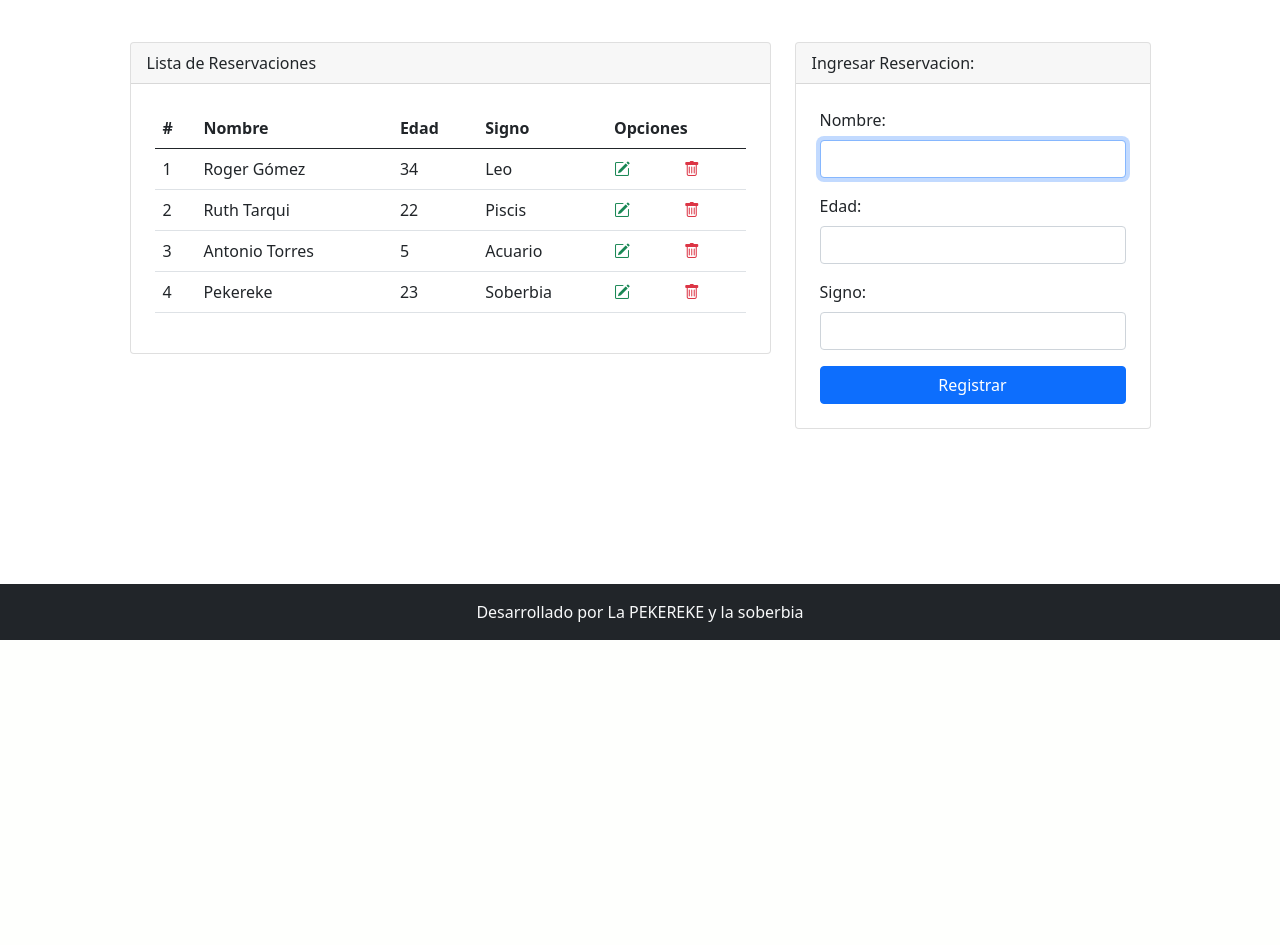
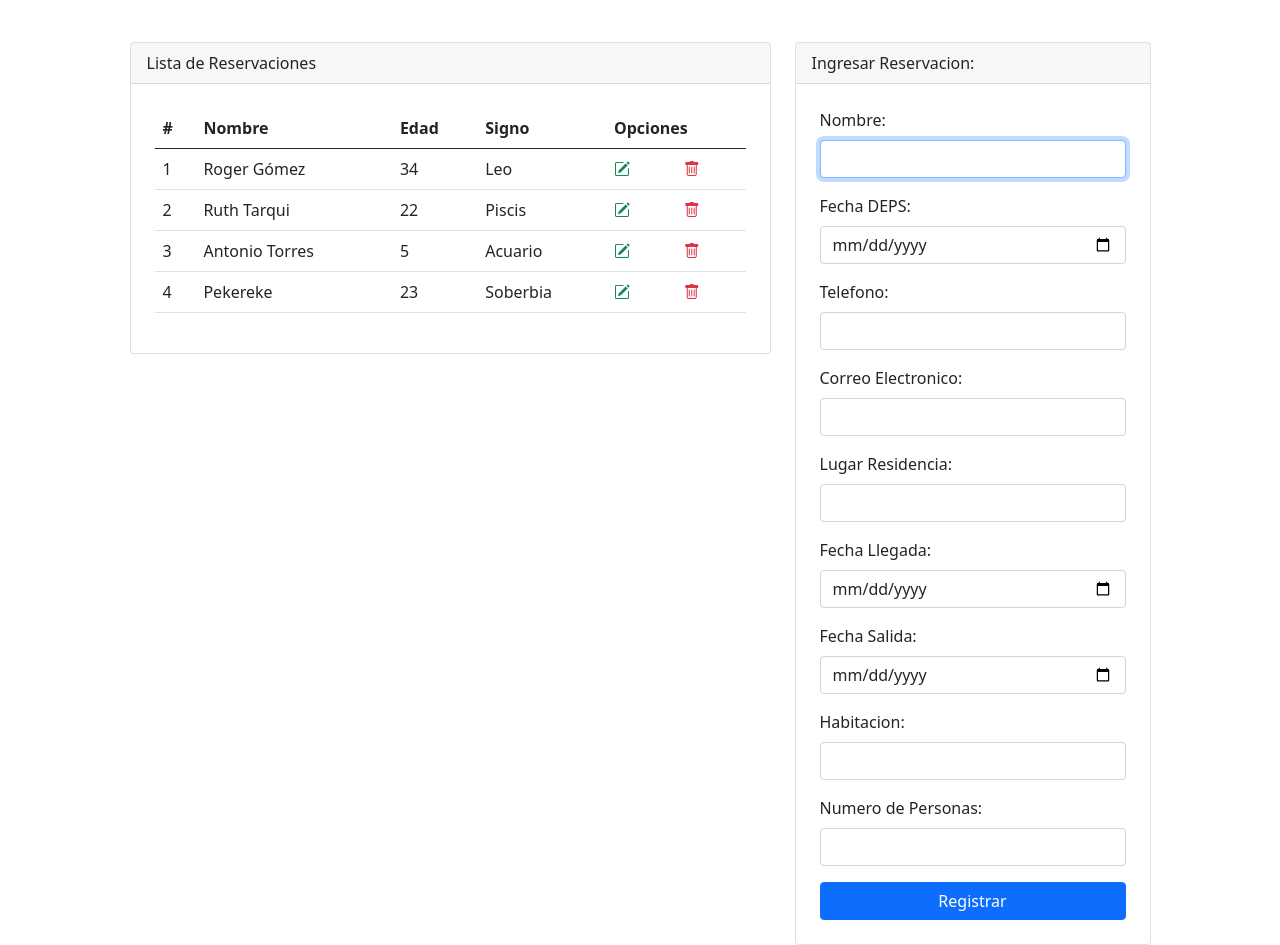
Before and after one commit to JbAntrax57/CRUDHotel, a PHP site: page /index.php in a window 1280 px wide. Shown: the part 160-1105 px from the top of the page. Before the commit the page ends 800 px from the top, so only its background shows below. Run offline with PHP 8.4, Linux system fonts and the light colour scheme; data comes from the database, SQL or seed files in the repository.

Commit message:
campos tablas Registro

```diff
--- a/index.php
+++ b/index.php
@@ -124,12 +124,36 @@
                         <input type="text" class="form-control" name="txtNombre" autofocus required>
                     </div>
                     <div class="mb-3">
-                        <label class="form-label">Edad: </label>
-                        <input type="number" class="form-control" name="txtEdad" autofocus required>
+                        <label class="form-label">Fecha DEPS: </label>
+                        <input type="date" class="form-control" name="txtEdad" autofocus required>
                     </div>
                     <div class="mb-3">
-                        <label class="form-label">Signo: </label>
+                        <label class="form-label">Telefono: </label>
                         <input type="text" class="form-control" name="txtSigno" autofocus required>
+                    </div>
+                    <div class="mb-3">
+                        <label class="form-label">Correo Electronico: </label>
+                        <input type="email" class="form-control" name="txtSigno" autofocus required>
+                    </div>
+                    <div class="mb-3">
+                        <label class="form-label">Lugar Residencia: </label>
+                        <input type="text" class="form-control" name="txtSigno" autofocus required>
+                    </div>
+                    <div class="mb-3">
+                        <label class="form-label">Fecha Llegada: </label>
+                        <input type="date" class="form-control" name="txtEdad" autofocus required>
+                    </div>
+                    <div class="mb-3">
+                        <label class="form-label">Fecha Salida: </label>
+                        <input type="date" class="form-control" name="txtEdad" autofocus required>
+                    </div>
+                    <div class="mb-3">
+                        <label class="form-label">Habitacion: </label>
+                        <input type="text" class="form-control" name="txtSigno" autofocus required>
+                    </div>
+                    <div class="mb-3">
+                        <label class="form-label">Numero de Personas: </label>
+                        <input type="number" class="form-control" name="txtSigno" autofocus required>
                     </div>
                     <div class="d-grid">
                         <input type="hidden" name="oculto" value="1">
--- a/template/footer.php
+++ b/template/footer.php
@@ -1,10 +1,10 @@
-<footer class="container-fluid bg-dark fixed-bottom">
+<!-- <footer class="container-fluid bg-dark fixed-bottom">
         <div class="row">
             <div class="col-md text-light text-center py-3">
                 Desarrollado por La PEKEREKE y la soberbia
             </div>
         </div>
-    </footer>
+    </footer> -->
 
     <!-- Bootstrap JavaScript Libraries -->
     <script src="https://cdn.jsdelivr.net/npm/@popperjs/core@2.9.2/dist/umd/popper.min.js" integrity="sha384-IQsoLXl5PILFhosVNubq5LC7Qb9DXgDA9i+tQ8Zj3iwWAwPtgFTxbJ8NT4GN1R8p" crossorigin="anonymous"></script>
```
